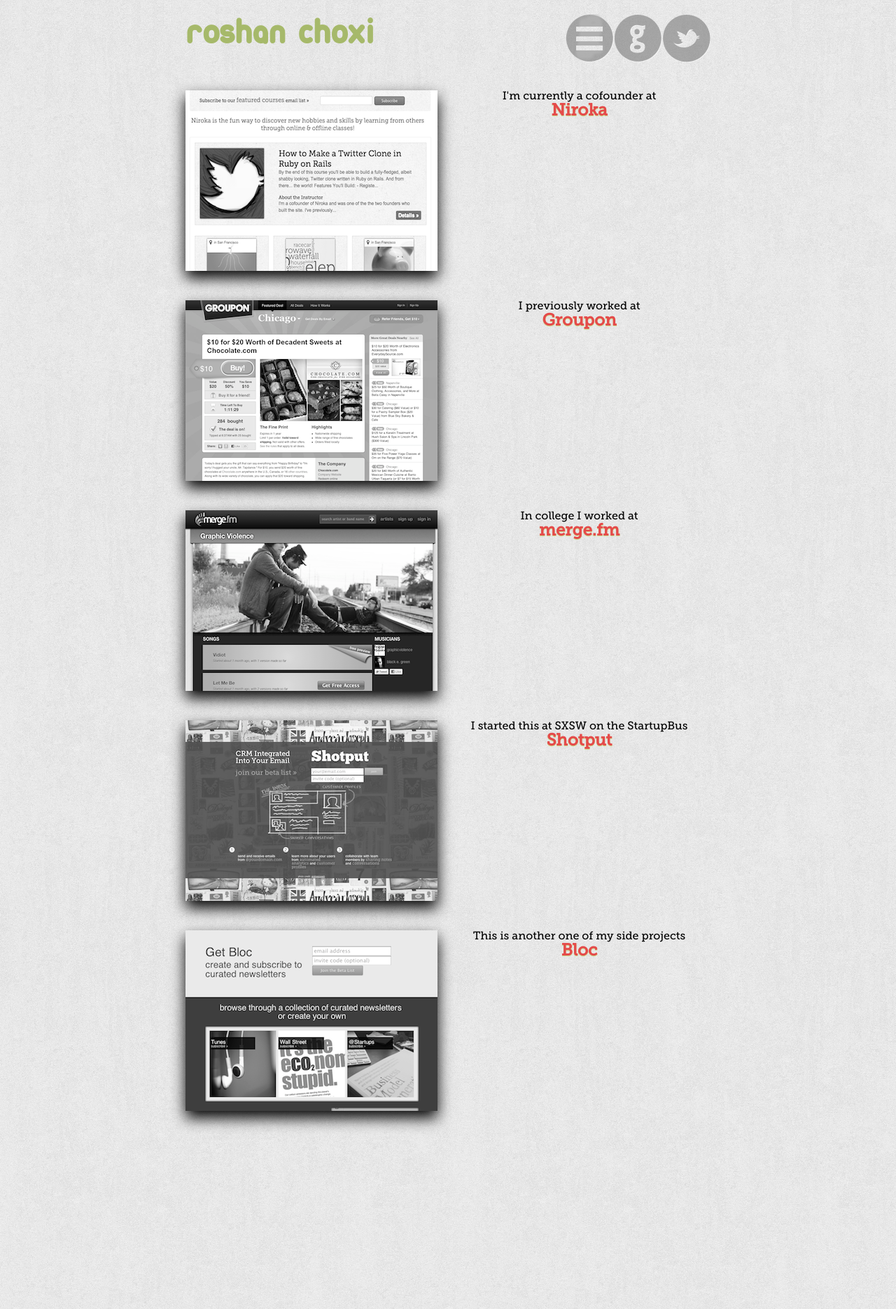
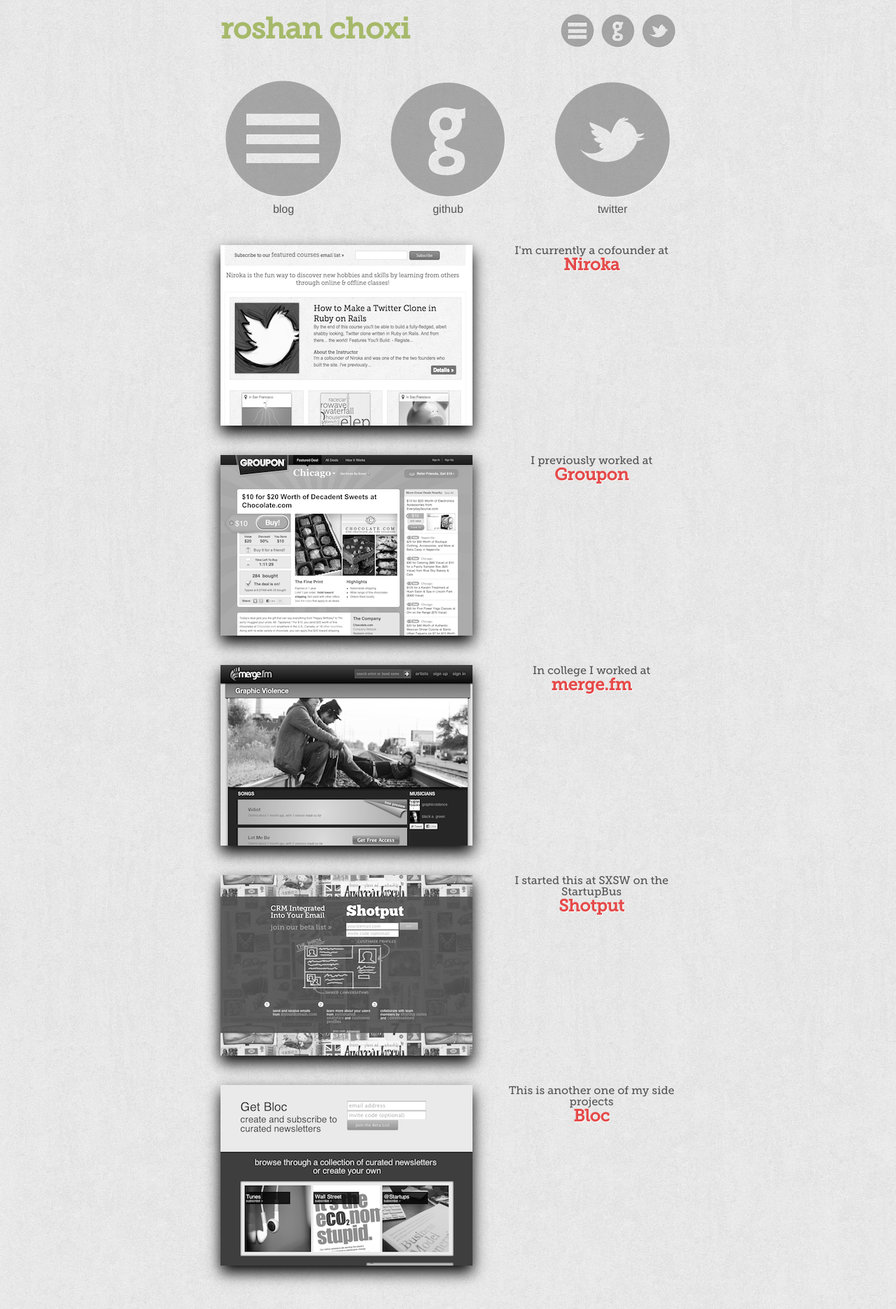
Before and after one commit to choxi/choxi.github.com, a Jekyll site: the page built from index.html, in a window 1280 px wide. Shown: the whole page at 70% size. Built offline with Jekyll 4.4.1, drawn with Linux system fonts in a browser that asks for light colours; before the commit the page ends 1649 px from its top, so only the background shows below that.

Commit message:
Large Icons

```diff
--- a/_layouts/post.html
+++ b/_layouts/post.html
@@ -1,9 +1,8 @@
 ---
   layout: default
-  post_id: 1
 ---
 
 <div class="post">
-  {{ content | truncatewords: 500}}
+  {{ content }}
 </div>
 {% include disqus.html %}
--- a/css/main.css
+++ b/css/main.css
@@ -66,7 +66,11 @@
 html, body {
   font-family: Helvetica Neue, Helvetica, Arial;
   width: 100%;
-  background: url("/images/soft_wallpaper.png") repeat; }
+  background: url("/images/soft_wallpaper.png") repeat;
+  color: #555555; }
+
+p {
+  line-height: 140%; }
 
 a {
   text-decoration: none;
@@ -76,7 +80,7 @@
     color: #bbc98d; }
 
 .primary_font, h1 {
-  font-family: Ubuntu-Title, Helvetica Neue, Helvetica, arial, sans-serif; }
+  font-family: Museo Slab, Helvetica Neue, Helvetica, arial, sans-serif; }
 
 .secondary_font, #name #social_links, .post .title {
   font-family: Melbourne, Helvetica Neue, Helvetica, arial, sans-serif; }
@@ -86,14 +90,17 @@
   font-size: 52px;
   text-transform: lowercase; }
 
+#header h1 {
+  font-size: 42px; }
+
 .highlight {
-  font-family: arial;
+  font-family: Arial;
   border: 1px solid #b5b5b5;
   padding: 10px;
   margin: 10px 0; }
 
 #container {
-  width: 750px;
+  width: 650px;
   margin: 20px auto; }
 
 #name {
@@ -116,7 +123,7 @@
   #projects .project {
     height: 300px; }
     #projects .project .caption {
-      width: 375px;
+      width: 240px;
       float: right;
       text-align: center;
       margin-bottom: 10px;
@@ -124,7 +131,7 @@
       #projects .project .caption .company {
         color: #e54a4a;
         font-size: 24px;
-        text-shadow: #c8d885 0px 1px 1px; }
+        text-shadow: white 1px 1px 0; }
         #projects .project .caption .company:hover {
           color: #eb7777; }
     #projects .project a {
@@ -164,6 +171,9 @@
   .pretty a:hover {
     color: #eb7777; }
 
+.posts {
+  font-size: 24px; }
+
 .post {
   padding: 10px 0 70px 0; }
   .post .title {
@@ -177,7 +187,34 @@
   #header h1 {
     float: left; }
   #header img {
-    float: right; }
+    float: right;
+    margin-left: 10px; }
 
 .clear {
   clear: both; }
+
+blockquote {
+  padding-left: 20px;
+  border-left: 3px solid #cccccc;
+  margin: 20px 0; }
+
+p {
+  margin: 20px 0; }
+
+h2 {
+  font-size: 24px; }
+
+h3 {
+  font-size: 20px;
+  font-weight: bold; }
+
+.navigation {
+  float: left;
+  margin-right: 55px;
+  text-align: center; }
+  .navigation.last {
+    margin-right: 0px; }
+  .navigation p {
+    margin-top: 0px;
+    margin-bottom: 40px;
+    text-transform: lowercase; }
--- a/index.html
+++ b/index.html
@@ -3,6 +3,19 @@
   layout: default
 ---
 
+<div class="navigation">
+  <a href="/blog.html"><img src="/images/blog_large.png"></a>
+  <p> Blog <p>
+</div>
+<div class="navigation">
+  <a href="http://github.com/choxi"><img src="/images/github_large.png"></a>
+  <p> Github <p>
+</div>
+<div class="navigation last">
+  <a href="http://twitter.com/choxi"><img src="/images/twitter_large.png"></a>
+  <p> Twitter <p>
+</div>
+<div class="clear"></div>
 <div id="projects">
   <div id="niroka" class="project">
     <div class="caption">I'm currently a cofounder at <br /><a href="http://niroka.com"><span class="company">Niroka</span></a></div>
```
Also changed, not shown: _posts/2011-11-02-hustlers-manifesto.md (added, +67 -0 lines), _posts/2011-12-25-blah.textile (deleted, +0 -30 lines), sass/main.sass (+41 -5 lines), images/blog.png, images/blog_large.png (added), images/blog_original.png (added), images/github.png, images/github_large.png (added), images/twitter.png, images/twitter_large.png (added), 3 other files.
